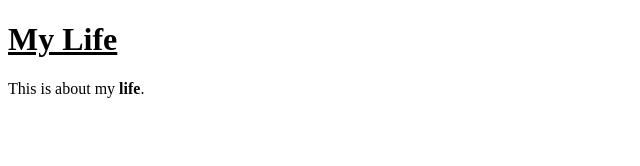
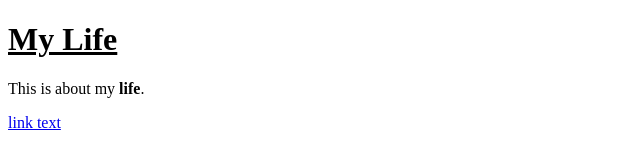
Before and after one commit to anna2244/exploringcs, a plain HTML site: page index.html in a window 1280 px wide. Shown: the full height of the page, 0-640 px from the left. Drawn offline with Linux system fonts and the light colour scheme.

Commit message:
Update index.html

```diff
--- a/index.html
+++ b/index.html
@@ -4,7 +4,7 @@
   <h1><u>My Life</u></h1>
   <p>This is about my <b>life</b>.</p>
 
-
+  <a href="https://play2048.co">link text</a>
 
  </body>
 </html>
```
